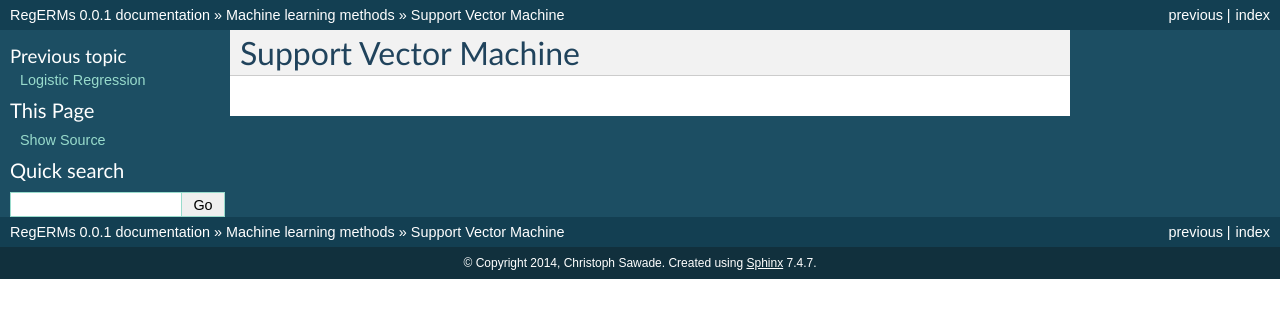
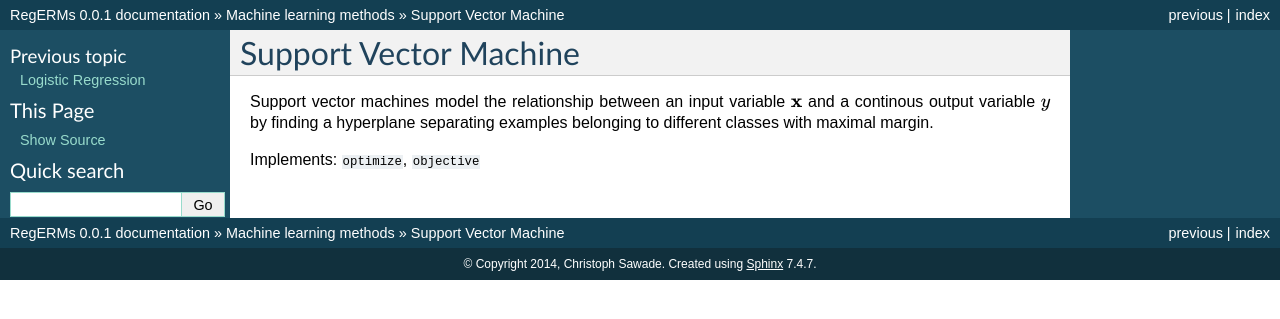
Before and after one commit to JuliaStats/RegERMs.jl, a Sphinx documentation site: the page built from doc/svm.rst, in a window 1280 px wide. Shown: the top 319 px of the page. Built offline with Sphinx 7.4.7, drawn with Linux system fonts in a browser that asks for light colours.

Commit message:
Some simplification of RegERM API

```diff
--- a/doc/linreg.rst
+++ b/doc/linreg.rst
@@ -1,2 +1,6 @@
 Linear Regression
 ===================================
+
+Linear regression models the relationship between an input variable :math:`{\bf x}` and a continous output variable :math:`y` by fitting a linear function.
+
+Implements: ``optimize``, ``objective``
--- a/doc/logreg.rst
+++ b/doc/logreg.rst
@@ -1,2 +1,6 @@
 Logistic Regression
 ===================================
+
+Logistic regression models the relationship between an input variable :math:`{\bf x}` and a binary output variable :math:`y` by fitting a logistic function.
+
+Implements: ``optimize``, ``objective``
--- a/doc/regularizer.rst
+++ b/doc/regularizer.rst
@@ -22,7 +22,7 @@ The following regulizers are implemented:
 	.. math::
 		\Omega({\bf w})&=\frac{1}{2\lambda}\|{\bf w}\|^2,
 
-	where :math:`\lambda` controls the influence of the regularizer.
+	where the regularization parameter :math:`\lambda` controls the influence of the regularizer.
 
 	.. note::
 		The :math:`L^2`-norm regularization corresponds to Gaussian prior assumption of :math:`{\bf w}\sim\mathcal{N}({\bf 0},\lambda{\bf I})`.
--- a/doc/svm.rst
+++ b/doc/svm.rst
@@ -1,2 +1,6 @@
 Support Vector Machine
 ===================================
+
+Support vector machines model the relationship between an input variable :math:`{\bf x}` and a continous output variable :math:`y` by finding a hyperplane separating examples belonging to different classes with maximal margin.
+
+Implements: ``optimize``, ``objective``
```
Also changed, not shown: other parts of doc/regularizer.rst (+1 -1 lines), 7 other files.
